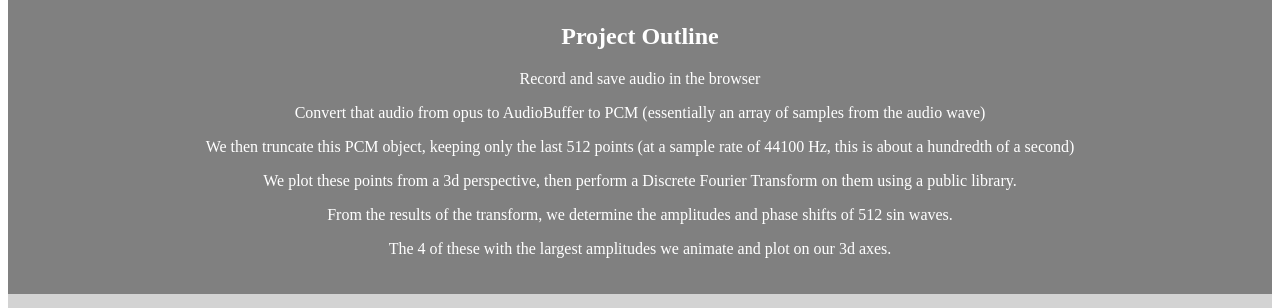
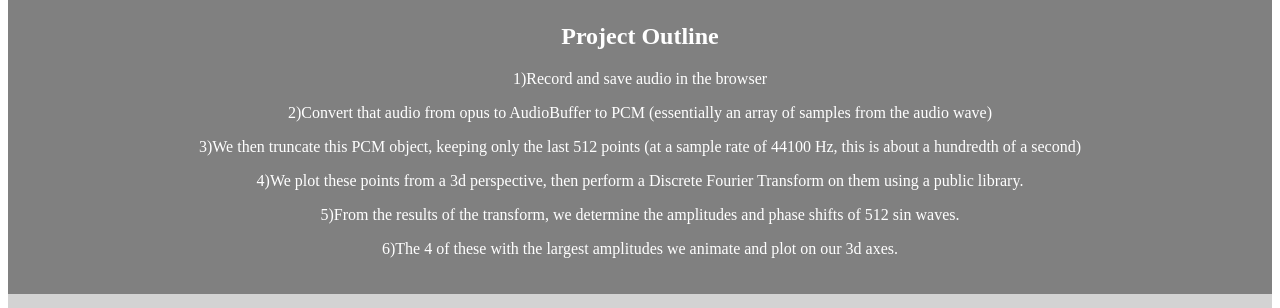
Before and after one commit to ronan-morris/swamp-hacks, a plain HTML site: page index.html in a window 1280 px wide. Shown: the part 982-1290 px from the top of the page. Drawn offline with Linux system fonts and the light colour scheme.

Commit message:
project outline updates

```diff
--- a/index.html
+++ b/index.html
@@ -116,6 +116,7 @@
                     </style>
                     <li><button><a href="#record">Record Audio</button></a></li>
                     <li><button><a href="#visualize">Fourier Transform Visualizer</button></a></li>
+                    <li><button><a href="#outline">Project Outline</button></a></li>
                     <li><button><a href="#explain">Fourier Algorithm Explanation</button></a></li>
                     <li><button><a href="#application">Fourier Algorithm Applications</button></a></li>
                 </ul>
@@ -141,12 +142,12 @@
                 <article3>
                     <div>
                         <h1 id = "outline">Project Outline</h1>
-                        <p>Record and save audio in the browser</p>
-                        <p>Convert that audio from opus to AudioBuffer to PCM (essentially an array of samples from the audio wave)</p>
-                        <p>We then truncate this PCM object, keeping only the last 512 points (at a sample rate of 44100 Hz, this is about a hundredth of a second)</p>
-                        <p>We plot these points from a 3d perspective, then perform a Discrete Fourier Transform on them using a public library. </p>
-                        <p>From the results of the transform, we determine the amplitudes and phase shifts of 512 sin waves.</p>
-                        <p>The 4 of these with the largest amplitudes we animate and plot on our 3d axes.</p>
+                        <p>1)Record and save audio in the browser</p>
+                        <p>2)Convert that audio from opus to AudioBuffer to PCM (essentially an array of samples from the audio wave)</p>
+                        <p>3)We then truncate this PCM object, keeping only the last 512 points (at a sample rate of 44100 Hz, this is about a hundredth of a second)</p>
+                        <p>4)We plot these points from a 3d perspective, then perform a Discrete Fourier Transform on them using a public library. </p>
+                        <p>5)From the results of the transform, we determine the amplitudes and phase shifts of 512 sin waves.</p>
+                        <p>6)The 4 of these with the largest amplitudes we animate and plot on our 3d axes.</p>
                     </div>
                 </article3>
                 <article2>
```
